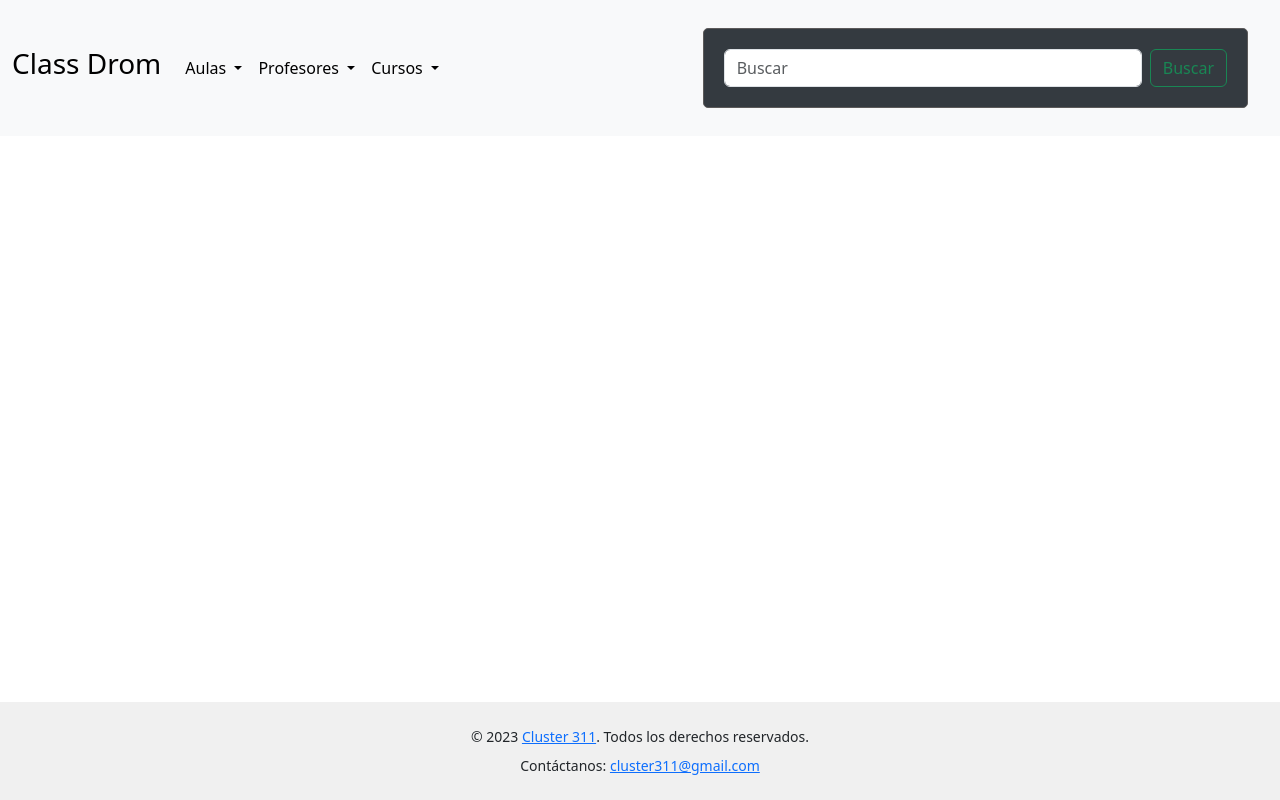
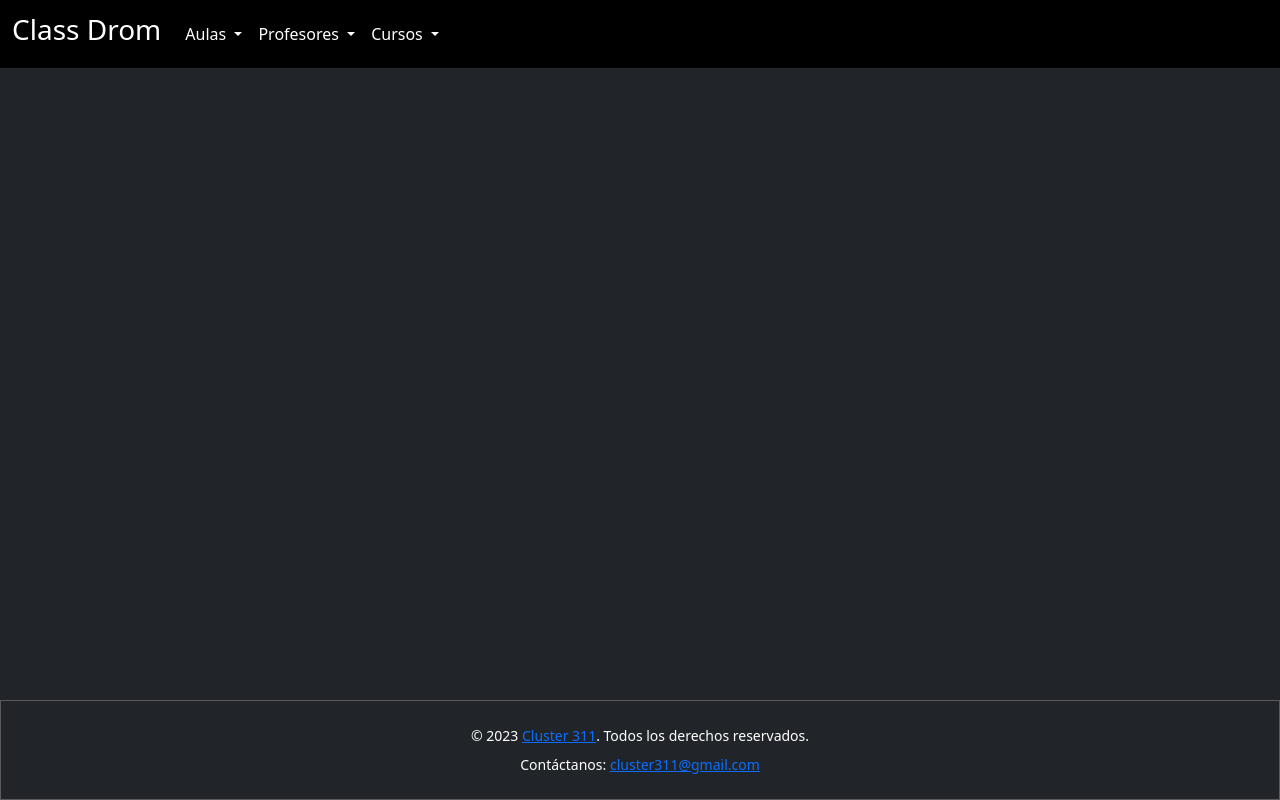
Before and after one commit to avdata99/clasdrom, a Django app: a page that uses cdrom/core/templates/base.html in a window 1280 px wide. Run offline with Django 4.2, Linux system fonts and the light colour scheme; data that the repository does not hold is empty.

Commit message:
Cambiando estetica general

```diff
--- a/cdrom/aulas/static/aulas/css/main.css
+++ b/cdrom/aulas/static/aulas/css/main.css
@@ -7,11 +7,12 @@ body{
 }
 
 .aula-img-list {
-    max-width: 60px;
-    max-height: 60px;
+    max-width: 360px;
+    max-height: 160px;
     padding: 5px;
     margin: 5px;
     float: right;
+    border: 1px solid #5c5a5a;
 }
 
 .table-list {
@@ -19,12 +20,15 @@ body{
     width: 100%;
   }
 
+.card{
+    border: 1px solid #ccc;
+}
 
 footer {
-    background-color: #f0f0f0;
     padding: 1em 0;
     text-align: center;
     margin-top: auto;
+    border: 1px solid #5c5a5a;
 }
 
 /* Opcional: Estilos para el texto dentro del footer */
@@ -81,3 +85,12 @@ textarea {
     border-radius: 3px;
     resize: vertical;
 }
+
+.menutop{
+    background-color: rgb(0, 0, 0);
+}
+
+.navbar {
+    background-color: rgb(0, 0, 0);
+    min-height: 60px;
+  }
--- a/cdrom/aulas/templates/aulas/aula_detail.html
+++ b/cdrom/aulas/templates/aulas/aula_detail.html
@@ -2,7 +2,7 @@
 
 {% block site_content %}
 
-    <div class="card">
+    <div class="card bg-dark text-white">
 
         <div class="card-body">
         <h5 class="card-title">Nombre aula: {{ aula.nombre }}</h5>
--- a/cdrom/aulas/templates/aulas/aula_list.html
+++ b/cdrom/aulas/templates/aulas/aula_list.html
@@ -7,7 +7,7 @@
 
 {% block site_content %}
 {% for aula in aulas %}
-    <div class="card">
+    <div class="card bg-dark text-white">
         <div class="card-body">
         <h5 class="card-title">{{ aula.nombre }}</h5>
 
--- a/cdrom/core/templates/base.html
+++ b/cdrom/core/templates/base.html
@@ -19,7 +19,7 @@
     {% endblock %}
 
   </head>
-  <body>
+  <body class="dark bg-dark text-white">
 
     {% include "menu_top.html" %}
 
--- a/cdrom/core/templates/footer.html
+++ b/cdrom/core/templates/footer.html
@@ -1,6 +1,6 @@
 {% load static %}
 
-<footer class="footer">
+<footer class="footer bg-dark text-white">
   <!-- Contenido del footer -->
   <p>© {% now "Y" %} <a href="https://cluster311.com">Cluster 311</a>. Todos los derechos reservados.</p>
   <p>Contáctanos: <a href="mailto:cluster311@gmail.com">cluster311@gmail.com</a></p>
--- a/cdrom/core/templates/menu_top.html
+++ b/cdrom/core/templates/menu_top.html
@@ -1,6 +1,6 @@
-<nav class="navbar navbar-expand-lg bg-body-tertiary">
+<nav class="navbar navbar-expand-lg menutop">
     <div class="container-fluid">
-      <a class="navbar-brand" href="{% url 'base' %}"><h3>Class Drom</h3></a>
+      <a class="navbar-brand text-white" href="{% url 'base' %}"><h3>Class Drom</h3></a>
       <button
           class="navbar-toggler"
           type="button"
@@ -21,6 +21,7 @@
                     {% if menu.active %}active{% endif %}
                     {% if menu.subitems %}dropdown-toggle{% endif %}
                     {% if menu.disabled %}disabled{% endif %}
+                    text-white
                     "
                 aria-current="page"
                 href="{{ menu.link }}"
@@ -48,10 +49,6 @@
           {% endfor %}
 
         </ul>
-        <form class="d-flex" role="search">
-          <input class="form-control me-2" type="search" placeholder="Buscar" aria-label="Buscar">
-          <button class="btn btn-outline-success" type="submit">Buscar</button>
-        </form>
       </div>
     </div>
   </nav>
--- a/cdrom/cursos/templates/cursos/curso_detail.html
+++ b/cdrom/cursos/templates/cursos/curso_detail.html
@@ -6,7 +6,7 @@
 {% endblock %}
 
 {% block site_content %}
-    <div class="card">
+    <div class="card bg-dark text-white">
         <div class="card-body">
             <h5 class="card-title"><b>Nombre del Curso:</b> {{ curso.titulo }}</h5>
             {% if curso.descripcion %}
--- a/cdrom/cursos/templates/cursos/curso_list.html
+++ b/cdrom/cursos/templates/cursos/curso_list.html
@@ -8,7 +8,7 @@
 {% block site_content %}
 {% for curso in lista %}
     <div class="card">
-        <div class="card-body">
+        <div class="card-body bg-dark text-white">
             <h5 class="card-title">{{ curso.titulo }}</h5>
 
             {% if curso.institucion or curso.descripcion %}
@@ -17,8 +17,10 @@
                         {{ curso.descripcion }}
                         <br/>
                     {% endif %}
-                    {% if curso.institucion %}
-                        Institucion: {{ curso.institucion.nombre }}
+                    {% if aula.institucion %}
+                    <h6>Institucion: {{ aula.institucion.nombre }}</h6>
+                        {% else %}
+                    <h6>Institucion: sin informar </h6>
                     {% endif %}
                 </h6>
             {% endif %}
```
